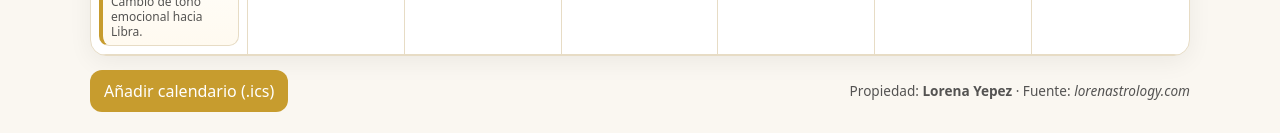
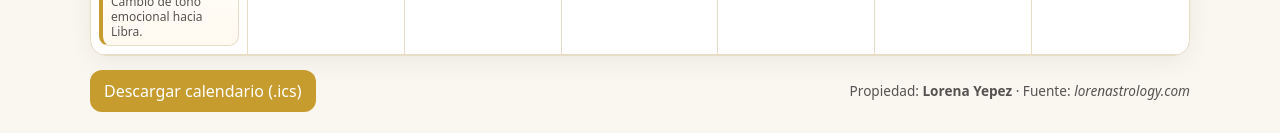
Before and after one commit to lorenastrology/calendario-astrologico, a plain HTML site: page index.html in a window 1280 px wide. Shown: the part 1459-1592 px from the top of the page. Drawn offline with Linux system fonts and the light colour scheme.

Commit message:
Update index.html

```diff
--- a/index.html
+++ b/index.html
@@ -62,7 +62,7 @@
 
     <div class="footer">
       <a class="cta" id="icsLink" href="https://lorenastrology.github.io/calendario-astrologico/calendario_AGOSTO_2025_LorenAstrology.ics" download>
-        Añadir calendario (.ics)
+        Descargar calendario (.ics)
       </a>
       <span class="source">Propiedad: <strong>Lorena Yepez</strong> · Fuente: <em>lorenastrology.com</em></span>
     </div>
```
